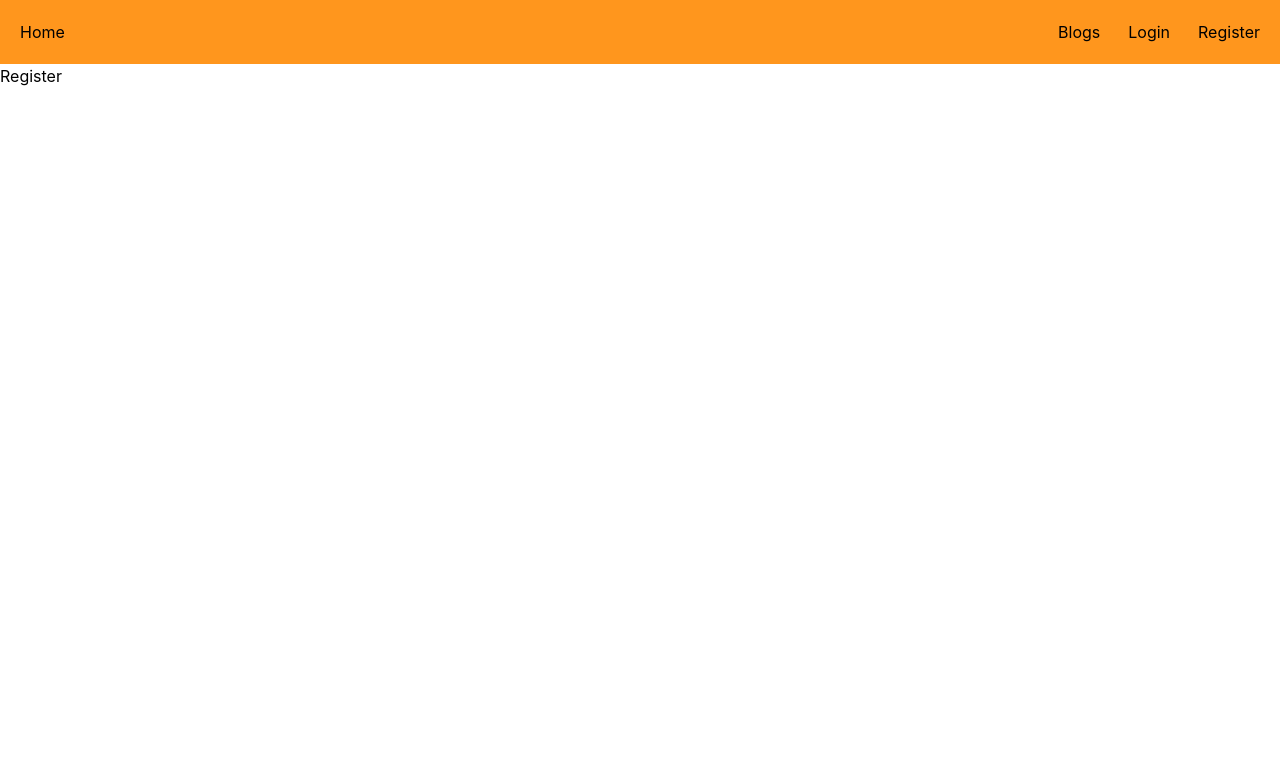
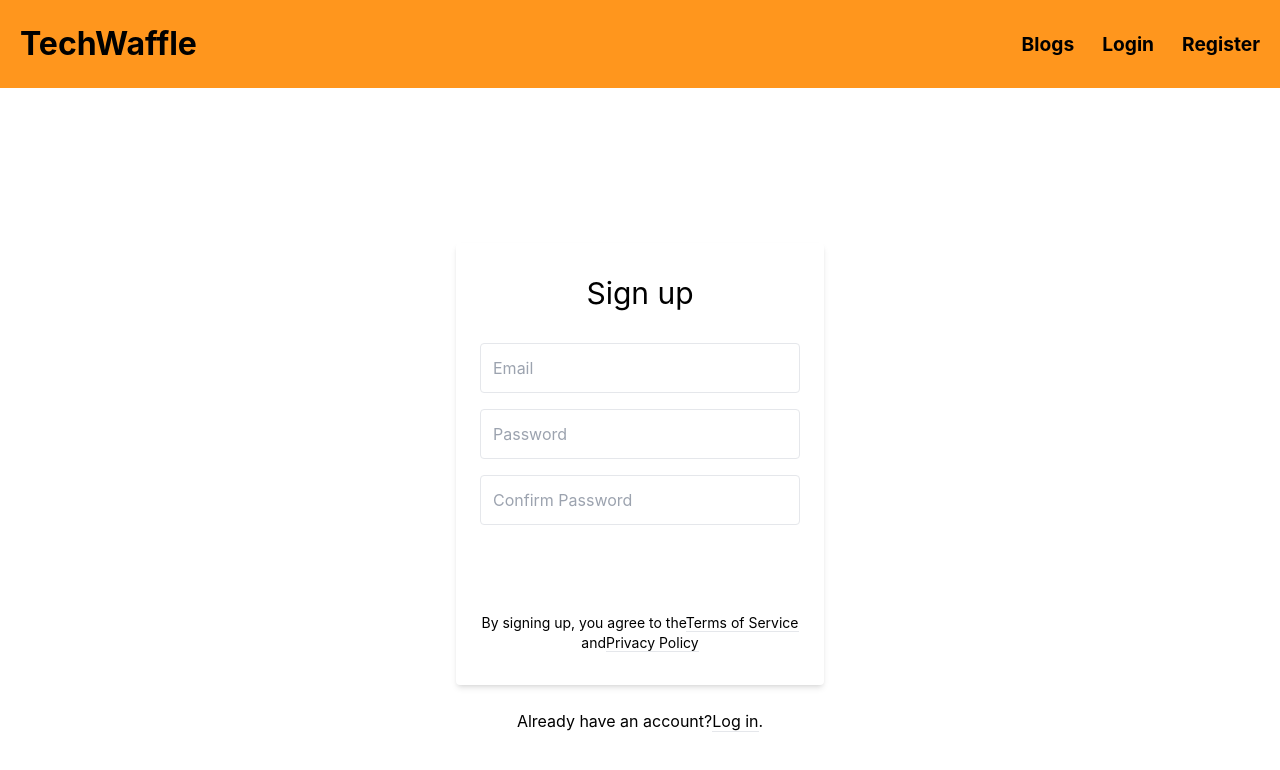
Before and after one commit to Hashimjasem/MERN_Blog, a React (Create React App) app in the folder frontend/: page /register in a window 1280 px wide. Shown: the top 770 px of the page. Built offline with nearby package versions, Linux system fonts and the light colour scheme.

Commit message:
Login & Register UI

```diff
--- a/frontend/src/pages/Layout.js
+++ b/frontend/src/pages/Layout.js
@@ -4,11 +4,11 @@
     return (
         <>
             <nav >
-                <ul className="bg-[#ff961d] justify-between flex max-w-[100%] p-5">
+                <ul className="bg-[#ff961d] justify-between flex max-w-[100%] p-5 items-center">
                     <li>
-                        <Link to="/">Home</Link>
+                        <Link className="font-bold text-[2rem]" to="/">TechWaffle</Link>
                     </li>
-                    <div className="justify-between flex gap-7">
+                    <div className="justify-between flex font-bold text-[1.2rem] gap-7">
                         <li>
                             <Link to="/blogs">Blogs</Link>
                         </li>
--- a/frontend/src/pages/Register.js
+++ b/frontend/src/pages/Register.js
@@ -1,8 +1,51 @@
 function Register() {
     return (
-        <>
-        Register</>
-     );
+        <div class="bg-grey-lighter min-h-screen flex flex-col">
+            <div class="container max-w-sm mx-auto flex-1 flex flex-col items-center justify-center px-2">
+                <form class="bg-white px-6 py-8 rounded shadow-md text-black w-full">
+                    <h1 class="mb-8 text-3xl text-center">Sign up</h1>
+                    <input
+                        type="text"
+                        class="block border border-grey-light w-full p-3 rounded mb-4"
+                        name="email"
+                        placeholder="Email" />
+
+                    <input
+                        type="password"
+                        class="block border border-grey-light w-full p-3 rounded mb-4"
+                        name="password"
+                        placeholder="Password" />
+                    <input
+                        type="password"
+                        class="block border border-grey-light w-full p-3 rounded mb-4"
+                        name="confirm_password"
+                        placeholder="Confirm Password" />
+
+                    <button
+                        type="submit"
+                        class="w-full text-center py-3 rounded bg-green text-white hover:bg-green-dark focus:outline-none my-1"
+                    >Create Account</button>
+
+                    <div class="text-center text-sm text-grey-dark mt-4">
+                        By signing up, you agree to the
+                        <a class="no-underline border-b border-grey-dark text-grey-dark" href="#">
+                            Terms of Service
+                        </a> and
+                        <a class="no-underline border-b border-grey-dark text-grey-dark" href="#">
+                            Privacy Policy
+                        </a>
+                    </div>
+                </form>
+
+                <div class="text-grey-dark mt-6">
+                    Already have an account?
+                    <a class="no-underline border-b border-blue text-blue" href="../login/">
+                        Log in
+                    </a>.
+                </div>
+            </div>
+        </div>
+    );
 }
 
 export default Register;
```
